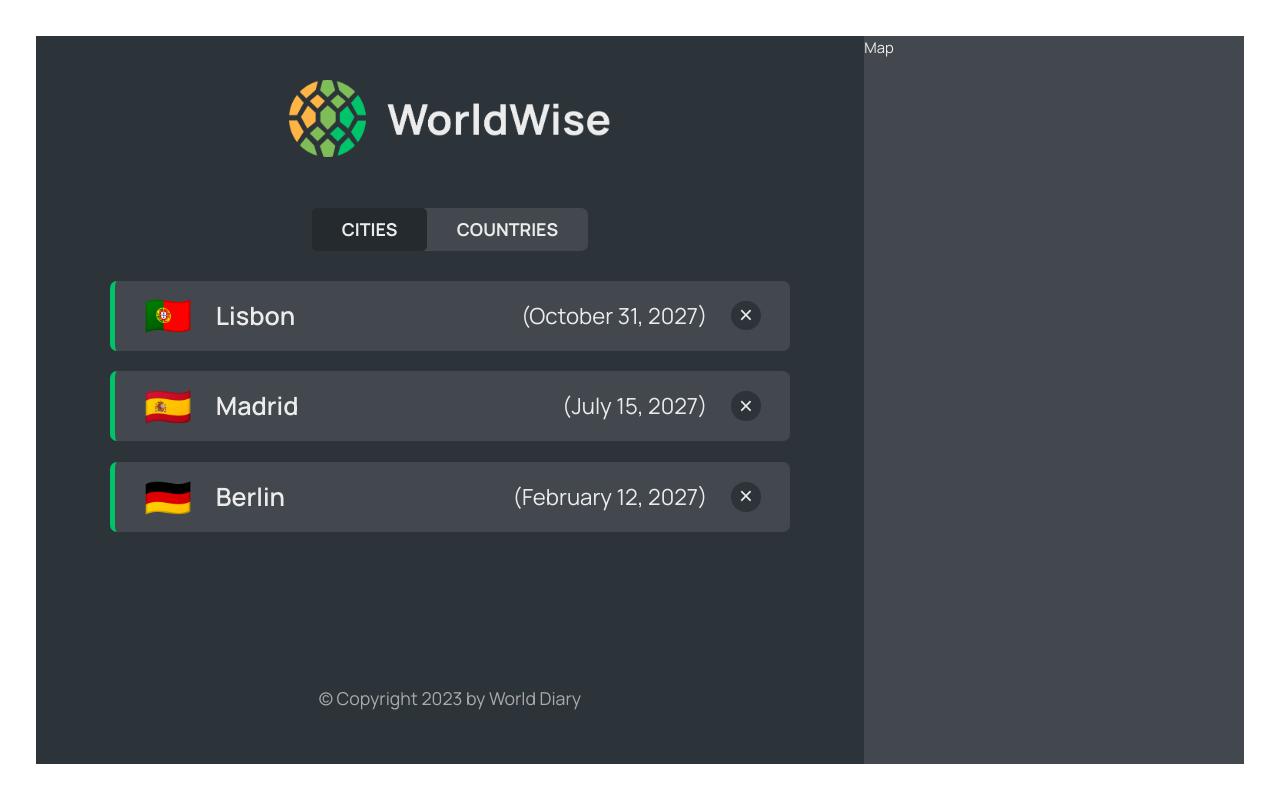
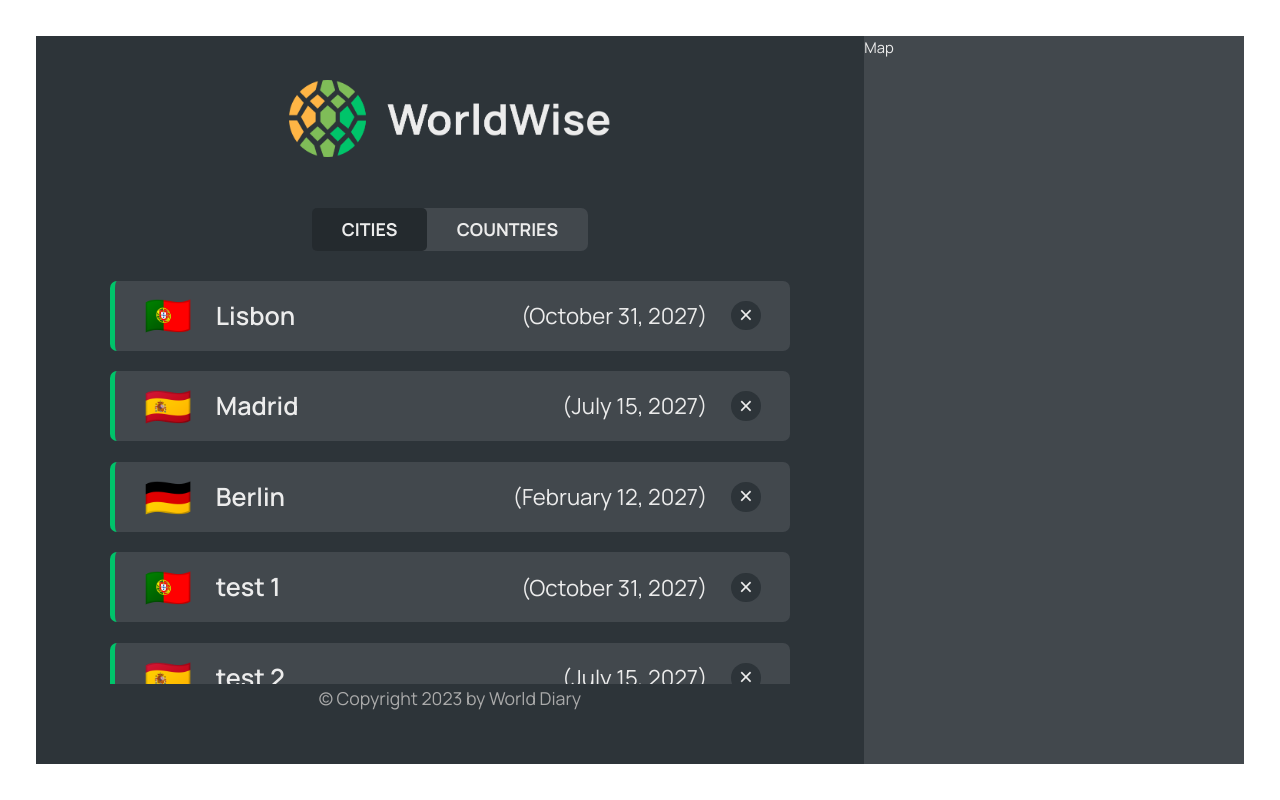
Before and after one commit to jayden-n/tours-diary, a React (Vite) app: page /app/cities in a window 1280 px wide. Built offline with nearby package versions, Linux system fonts and the light colour scheme; data requests are answered from the project's data file.

Commit message:
created: leveraged useParams hook for id

```diff
--- a/data/cities.json
+++ b/data/cities.json
@@ -35,6 +35,30 @@
         "lng": 13.376933665713324
       },
       "id": 98443197
+    },
+    {
+      "cityName": "test 1",
+      "country": "Portugal",
+      "emoji": "🇵🇹",
+      "date": "2027-10-31T15:59:59.138Z",
+      "notes": "My favorite city so far!",
+      "position": {
+        "lat": 38.727881642324164,
+        "lng": -9.140900099907554
+      },
+      "id": 73930386
+    },
+    {
+      "cityName": "test 2",
+      "country": "Spain",
+      "emoji": "🇪🇸",
+      "date": "2027-07-15T08:22:53.976Z",
+      "notes": "",
+      "position": {
+        "lat": 40.46635901755316,
+        "lng": -3.7133789062500004
+      },
+      "id": 17806752
     }
   ]
 }
--- a/src/App.jsx
+++ b/src/App.jsx
@@ -1,4 +1,6 @@
 import { BrowserRouter, Route, Routes } from 'react-router-dom';
+import { useEffect, useState } from 'react';
+
 import Product from './pages/Product';
 import Pricing from './pages/Pricing';
 import Login from './pages/Login';
@@ -6,7 +8,8 @@
 import PageNotFound from './pages/PageNotFound';
 import AppLayout from './pages/AppLayout';
 import CityList from './components/CityList';
-import { useEffect, useState } from 'react';
+import CountryList from './components/CountryList';
+import City from './components/City';
 
 const BASE_URL = 'http://localhost:8000';
 
@@ -15,7 +18,7 @@
   const [isLoading, setIsLoading] = useState(false);
 
   useEffect(() => {
-    async function fetchCities() {
+    const fetchCities = async () => {
       try {
         setIsLoading(true);
         const res = await fetch(`${BASE_URL}/cities`);
@@ -26,7 +29,7 @@
       } finally {
         setIsLoading(false);
       }
-    }
+    };
     fetchCities();
   }, []);
 
@@ -35,6 +38,7 @@
       <Routes>
         <Route path='product' element={<Product />} />
         <Route path='pricing' element={<Pricing />} />
+
         <Route path='app' element={<AppLayout />}>
           <Route
             index
@@ -44,9 +48,16 @@
             path='cities'
             element={<CityList cities={cities} isLoading={isLoading} />}
           />
-          <Route path='countries' element={<p>list of countries here</p>} />
+
+          <Route path='cities/:id' element={<City />} />
+
+          <Route
+            path='countries'
+            element={<CountryList cities={cities} isLoading={isLoading} />}
+          />
           <Route path='form' element={<p>list of FORMS here</p>} />
         </Route>
+
         <Route path='login' element={<Login />} />
         <Route index element={<Homepage />} />
         <Route path='*' element={<PageNotFound />} />
--- a/src/components/City.jsx
+++ b/src/components/City.jsx
@@ -1,3 +1,4 @@
+import { useParams } from 'react-router-dom';
 import styles from './City.module.css';
 
 const formatDate = (date) =>
@@ -9,6 +10,8 @@
   }).format(new Date(date));
 
 function City() {
+  const { id } = useParams();
+
   // TEMP DATA
   const currentCity = {
     cityName: 'Lisbon',
@@ -19,43 +22,42 @@
 
   const { cityName, emoji, date, notes } = currentCity;
 
-  return (
-    <div className={styles.city}>
-      <div className={styles.row}>
-        <h6>City name</h6>
-        <h3>
-          <span>{emoji}</span> {cityName}
-        </h3>
-      </div>
+  return <h1>CITY {id}</h1>;
+  // return (
+  //   <div className={styles.city}>
+  //     <div className={styles.row}>
+  //       <h6>City name</h6>
+  //       <h3>
+  //         <span>{emoji}</span> {cityName}
+  //       </h3>
+  //     </div>
 
-      <div className={styles.row}>
-        <h6>You went to {cityName} on</h6>
-        <p>{formatDate(date || null)}</p>
-      </div>
+  //     <div className={styles.row}>
+  //       <h6>You went to {cityName} on</h6>
+  //       <p>{formatDate(date || null)}</p>
+  //     </div>
 
-      {notes && (
-        <div className={styles.row}>
-          <h6>Your notes</h6>
-          <p>{notes}</p>
-        </div>
-      )}
+  //     {notes && (
+  //       <div className={styles.row}>
+  //         <h6>Your notes</h6>
+  //         <p>{notes}</p>
+  //       </div>
+  //     )}
 
-      <div className={styles.row}>
-        <h6>Learn more</h6>
-        <a
-          href={`https://en.wikipedia.org/wiki/${cityName}`}
-          target='_blank'
-          rel='noreferrer'
-        >
-          Check out {cityName} on Wikipedia &rarr;
-        </a>
-      </div>
+  //     <div className={styles.row}>
+  //       <h6>Learn more</h6>
+  //       <a
+  //         href={`https://en.wikipedia.org/wiki/${cityName}`}
+  //         target='_blank'
+  //         rel='noreferrer'
+  //       >
+  //         Check out {cityName} on Wikipedia &rarr;
+  //       </a>
+  //     </div>
 
-      <div>
-        <ButtonBack />
-      </div>
-    </div>
-  );
+  //     <div></div>
+  //   </div>
+  // );
 }
 
 export default City;
--- a/src/components/CityItem.jsx
+++ b/src/components/CityItem.jsx
@@ -1,3 +1,4 @@
+import { Link } from 'react-router-dom';
 import styles from './CityItem.module.css';
 
 const formatDate = (date) =>
@@ -8,13 +9,16 @@
   }).format(new Date(date));
 
 const CityItem = ({ city }) => {
-  const { cityName, emoji, date } = city;
+  const { cityName, emoji, date, id, position } = city;
+  console.log(position);
   return (
-    <li className={styles.cityItem}>
-      <span className={styles.emoji}>{emoji}</span>
-      <h3 className={styles.name}>{cityName}</h3>
-      <time className={styles.date}>({formatDate(date)})</time>
-      <button className={styles.deleteBtn}>&times;</button>
+    <li>
+      <Link className={styles.cityItem} to={`${id}?lat=${position.lat}`}>
+        <span className={styles.emoji}>{emoji}</span>
+        <h3 className={styles.name}>{cityName}</h3>
+        <time className={styles.date}>({formatDate(date)})</time>
+        <button className={styles.deleteBtn}>&times;</button>
+      </Link>
     </li>
   );
 };
--- a/src/components/CityList.jsx
+++ b/src/components/CityList.jsx
@@ -7,6 +7,7 @@
   if (isLoading) {
     return <Spinner />;
   }
+
   if (!cities.length) {
     return (
       <Message message='Add your 1st city by clicking on a city on the map' />
--- a/src/components/CountryItem.jsx
+++ b/src/components/CountryItem.jsx
@@ -1,4 +1,4 @@
-import styles from "./CountryItem.module.css";
+import styles from './CountryItem.module.css';
 
 function CountryItem({ country }) {
   return (
--- /dev/null
+++ b/src/components/CountryList.jsx
@@ -0,0 +1,33 @@
+import CountryItem from './CountryItem';
+import styles from './CountryList.module.css';
+import Message from './Message';
+import Spinner from './Spinner';
+
+const CountryList = ({ cities, isLoading }) => {
+  if (isLoading) {
+    return <Spinner />;
+  }
+
+  if (!cities.length) {
+    return (
+      <Message message='Add your 1st city by clicking on a city on the map' />
+    );
+  }
+
+  const countries = cities.reduce((array, city) => {
+    if (!array.map((el) => el.country).includes(city.country)) {
+      return [...array, { country: city.country, emoji: city.emoji }];
+    } else {
+      return array;
+    }
+  }, []);
+  return (
+    <ul className={styles.countryList}>
+      {countries.map((country) => (
+        <CountryItem country={country} />
+      ))}
+    </ul>
+  );
+};
+
+export default CountryList;
```
